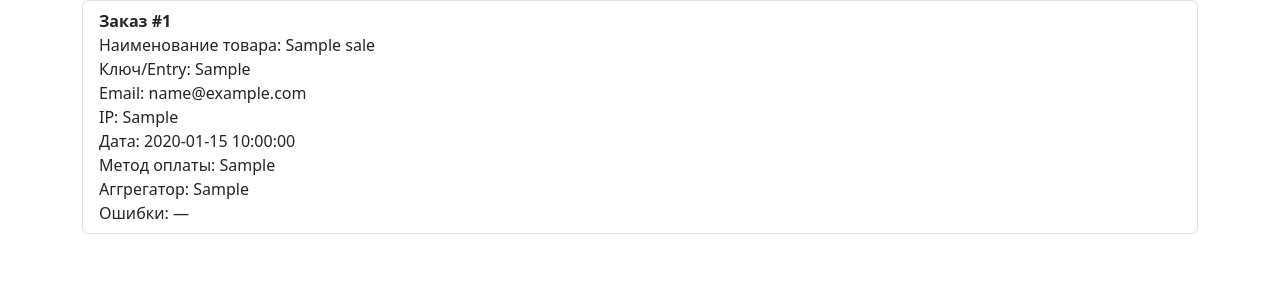
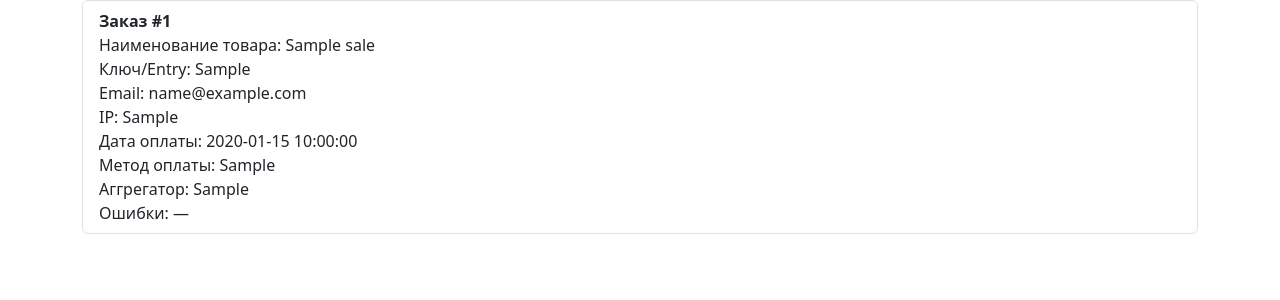
Before and after one commit to denis9911/Ticket-Site, a Flask app: template templates/search_sales_result.html in a window 1280 px wide. Shown: the part 308-608 px from the top of the page. Run offline with Flask 3, Linux system fonts and the light colour scheme; the template is opened without the code that fills it: values that come from a table or form of the project are taken from there, others are empty; tables that the repository leaves empty hold one stand-in row (values such as "Sample post"); parts of the project's set-up code (start-up, migrations or seed data) failed here and were passed over.

Commit message:
improving sales search

```diff
--- a/routes/sales.py
+++ b/routes/sales.py
@@ -22,7 +22,7 @@ def search_sales():
                 Sale.email.ilike(f"%{search_term}%"),
                 Sale.ip.ilike(f"%{search_term}%")
             )
-        ).all()
+        ).order_by(Sale.date_pay.desc()).all()
 
     return render_template('search_sales_result.html', form=form, results=results)
 
--- a/templates/search_sales_result.html
+++ b/templates/search_sales_result.html
@@ -21,7 +21,7 @@
         Ключ/Entry: {{ sale.product_entry }}<br>
         Email: {{ sale.email }}<br>
         IP: {{ sale.ip }}<br>
-        Дата: {{ sale.created_at.strftime('%Y-%m-%d %H:%M:%S') if sale.created_at else '—' }}<br>
+        Дата оплаты: {{ sale.date_pay.strftime('%Y-%m-%d %H:%M:%S') if sale.date_pay else '—' }}<br>  <!-- ← Измените здесь -->
         Метод оплаты: {{ sale.method_pay or '—' }}<br>
         Аггрегатор: {{ sale.aggregator_pay or '—' }}<br>
         Ошибки: {{ sale.errors or '—' }}
```
